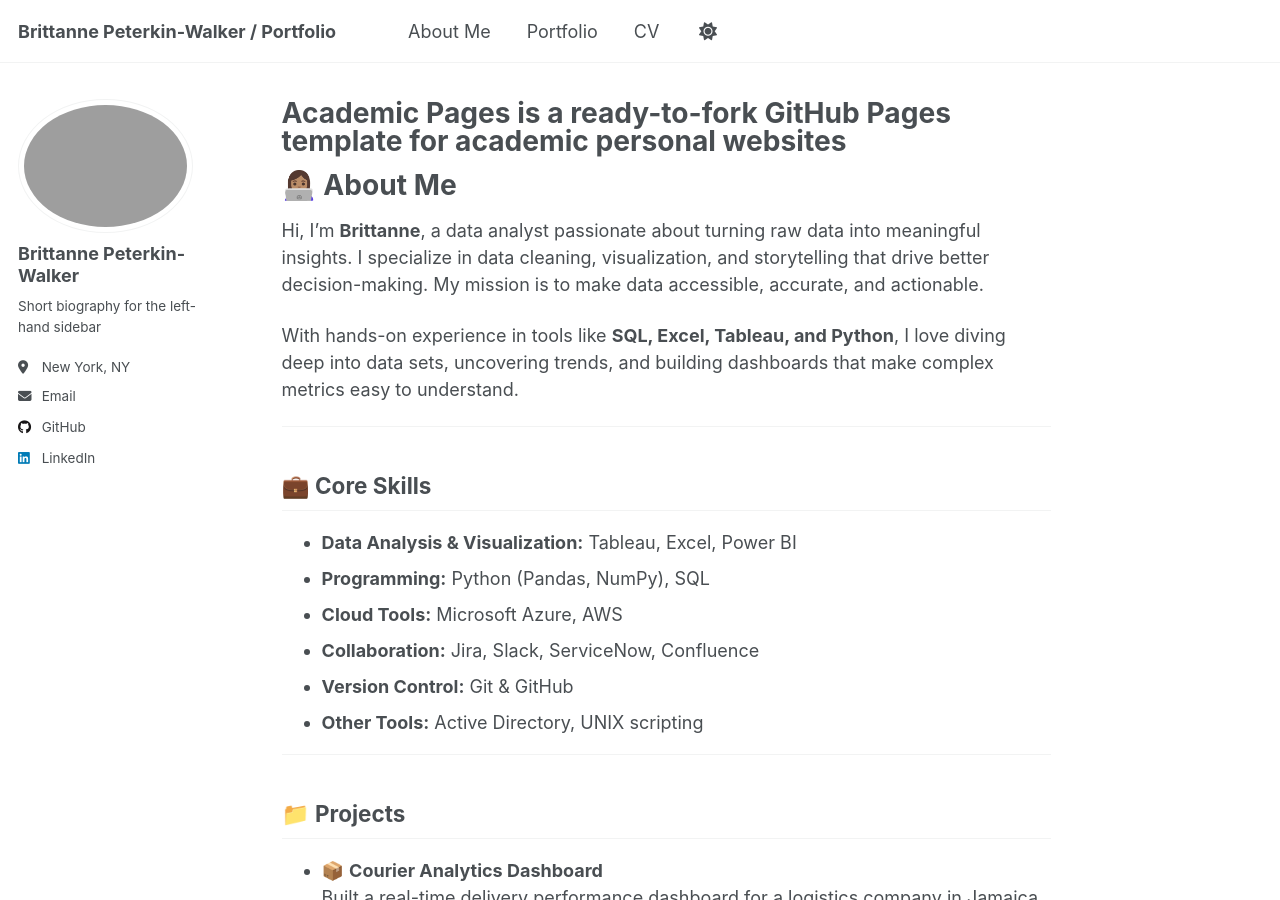
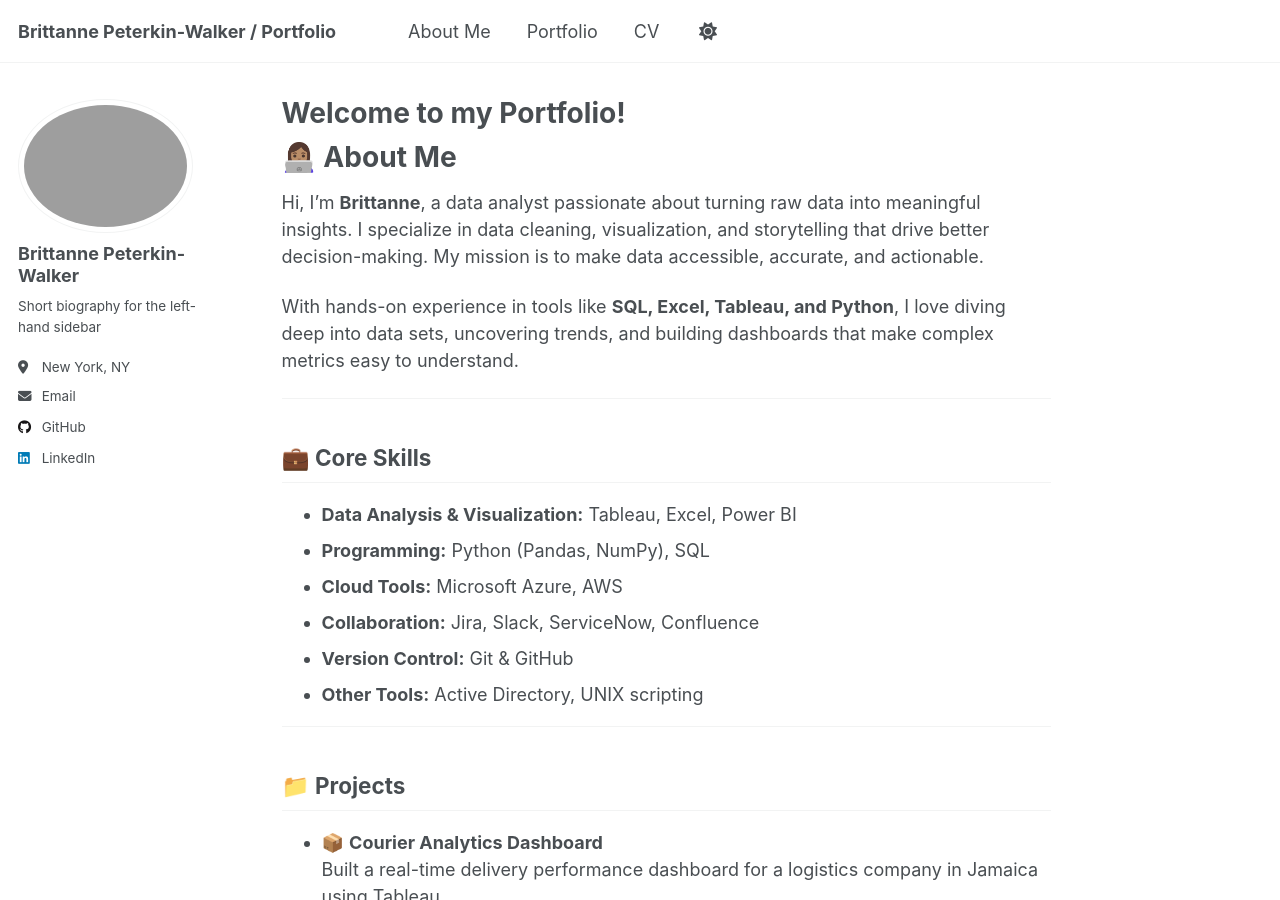
Before and after one commit to brittannep/brittannep.github.io, a Jekyll site: the page built from _pages/about.md, in a window 1280 px wide and 900 px high. Built offline with Jekyll 4.4.1, drawn with Linux system fonts in a browser that asks for light colours.

Commit message:
Update about.md

```diff
--- a/_pages/about.md
+++ b/_pages/about.md
@@ -1,10 +1,10 @@
 ---
 permalink: /
-title: "Academic Pages is a ready-to-fork GitHub Pages template for academic personal websites"
+title: "Welcome to my Portfolio!"
 author_profile: true
 redirect_from:
-  - /about/
-  - /about.html
+  - /Publications/
+  - /publications.html
 ---
 
 # 👩🏽‍💻 About Me
```
